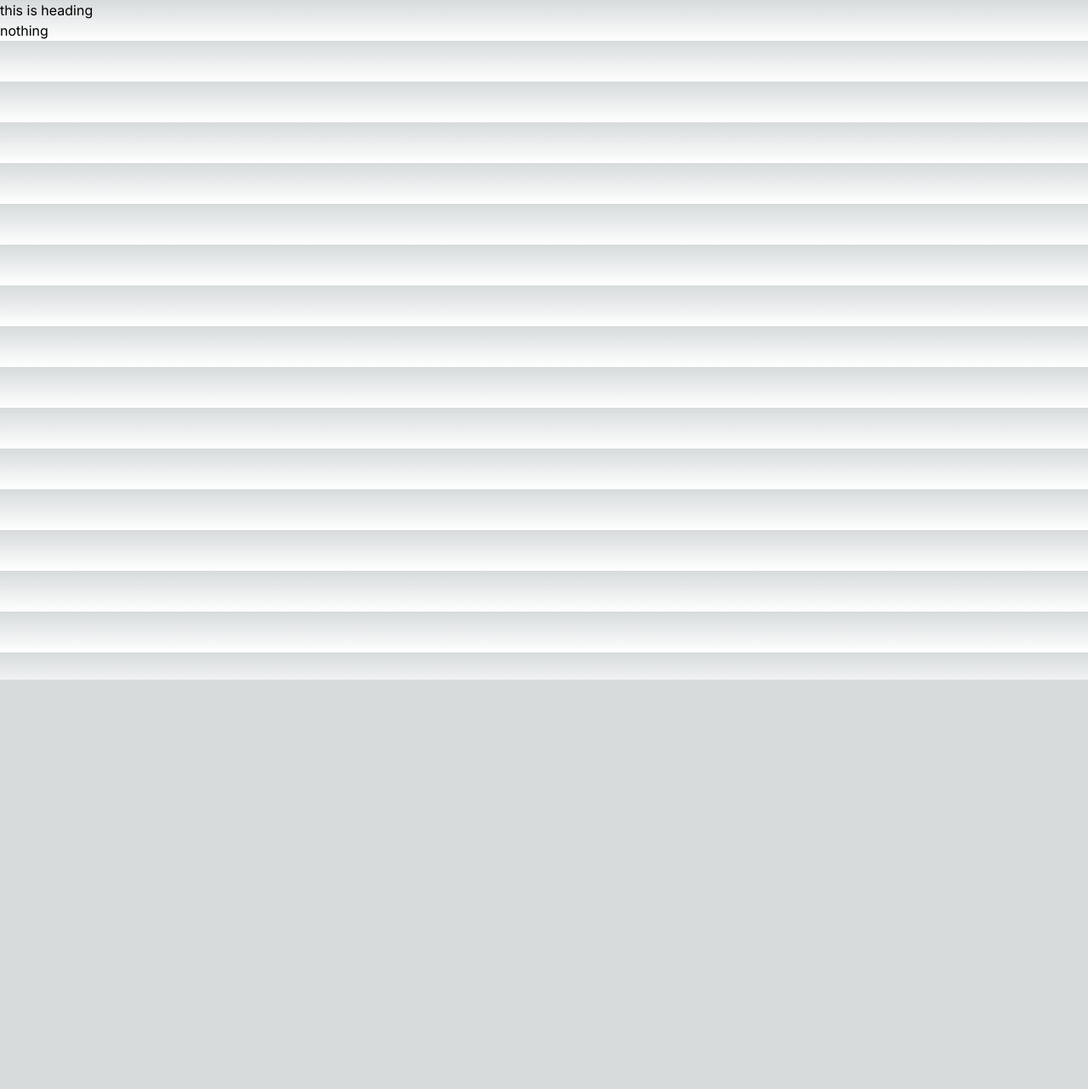
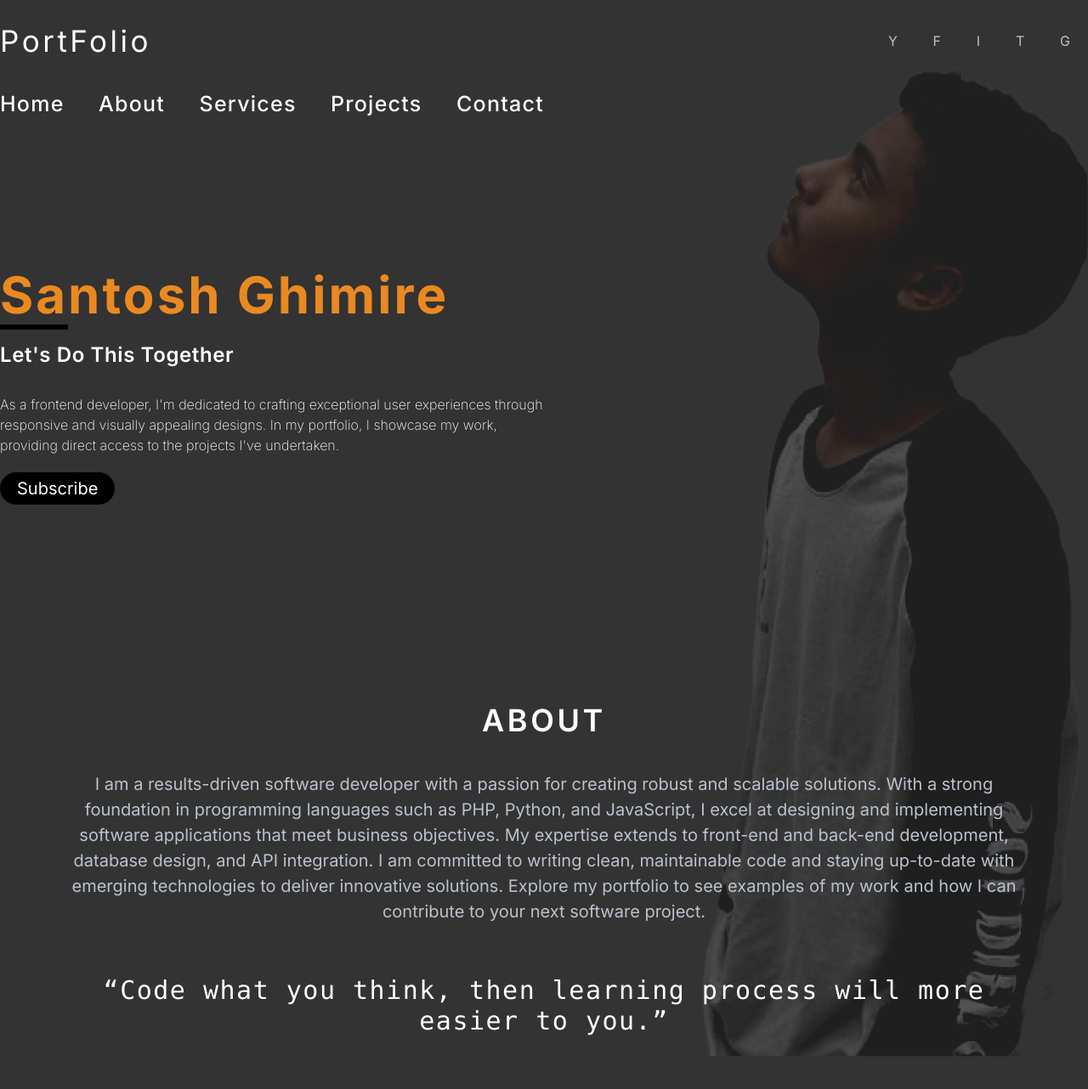
Before and after one commit to sg606618/PortFolio, a Next.js app: page / in a window 1280 px wide. Shown: the top 1282 px of the page at 85% size. Before the commit the page ends 800 px from the top, so only its background shows below. Built offline with nearby package versions, Linux system fonts and the light colour scheme.

Commit message:
completed about section

```diff
--- a/src/app/globals.css
+++ b/src/app/globals.css
@@ -17,11 +17,5 @@
 }
 
 body {
-  color: rgb(var(--foreground-rgb));
-  background: linear-gradient(
-      to bottom,
-      transparent,
-      rgb(var(--background-end-rgb))
-    )
-    rgb(var(--background-start-rgb));
+  background: #333333;
 }
--- a/src/app/layout.tsx
+++ b/src/app/layout.tsx
@@ -16,6 +16,9 @@ export default function RootLayout({
 }) {
   return (
     <html lang="en">
+      <head>
+        <title>Santosh Ghimire | PortFolio</title>
+      </head>
       <body className={inter.className}>{children}</body>
     </html>
   )
--- a/src/app/page.tsx
+++ b/src/app/page.tsx
@@ -1,12 +1,24 @@
-import Image from 'next/image'
+import About from "@/components/About";
+import Background from "@/components/Background";
+import Header from "@/components/Header/Header";
+import NavBar from "@/components/Header/NavBar";
+import Services from "@/components/Services";
+import Slogan from "@/components/Slogan";
 
 export default function Home() {
   return (
     <>
-    <div className="container">
-      <h1>this is heading</h1>
-      <h1>nothing</h1>
-    </div>
+      <div className="container mx-auto md:px-0 px-3 relative">
+        <header>
+          <Header />
+          <NavBar />
+        </header>
+        <main>
+          <Slogan />
+          <Background />
+          <About />
+        </main>
+      </div>
     </>
-  )
+  );
 }
--- /dev/null
+++ b/src/assets/images/index.ts
@@ -0,0 +1 @@
+export { default as ProfileImage } from "./ProfileImage.png";
--- /dev/null
+++ b/src/components/About.tsx
@@ -0,0 +1,27 @@
+import React from "react";
+
+const About = () => {
+  return (
+    <>
+      <div className="container items-center px-20 flex flex-col my-20 mb-40">
+        <h1 className="font-semibold tracking-widest text-white text-4xl uppercase">
+          ABOUT
+        </h1>
+        <p className="my-10 text-[20px] text-center text-light">
+          I am a results-driven software developer with a passion for creating
+          robust and scalable solutions. With a strong foundation in programming
+          languages such as PHP, Python, and JavaScript, I excel at designing
+          and implementing software applications that meet business objectives.
+          My expertise extends to front-end and back-end development, database
+          design, and API integration. I am committed to writing clean,
+          maintainable code and staying up-to-date with emerging technologies to
+          deliver innovative solutions. Explore my portfolio to see examples of
+          my work and how I can contribute to your next software project.
+        </p>
+        <code className="text-3xl text-center text-semibold text-white tracking-wider my-5">“Code what you think, then learning process will more easier to you.”</code>
+      </div>
+    </>
+  );
+};
+
+export default About;
--- /dev/null
+++ b/src/components/Background.tsx
@@ -0,0 +1,18 @@
+import ProfileImg from "next/image";
+import React from "react";
+
+const Background = () => {
+  return (
+    <>
+      <div className="absolute top-0 right-0 -z-20">
+        <img
+          src={"./images/ProfileImage.png"}
+          alt="profile image"
+          className="saturate-100 grayscale-[20%] contrast-150 brightness-50"
+        />
+      </div>
+    </>
+  );
+};
+
+export default Background;
--- /dev/null
+++ b/src/components/Footer/Footer.tsx
@@ -0,0 +1,13 @@
+import React from "react";
+
+const Footer = () => {
+  return (
+    <>
+      <footer>
+        this is footer
+      </footer>
+    </>
+  );
+};
+
+export default Footer;
--- /dev/null
+++ b/src/components/Header/Header.tsx
@@ -0,0 +1,21 @@
+import Link from "next/link";
+import React from "react";
+
+const Header = () => {
+  return (
+    <>
+      <header className="flex justify-between items-center py-8 text-white">
+        <Link href="/" className="text-2xl sm:text-[35px] tracking-widest">PortFolio</Link>
+        <ul className="flex justify-around min-w-[5rem] sm:w-[20%] text-light">
+          <Link href="https://www.youtube.com"><li>Y</li></Link>
+          <Link href="https://www.facebook.com"><li>F</li></Link>
+          <Link href="https://www.instagram.com"><li>I</li></Link>
+          <Link href="https://www.twitter.com"><li>T</li></Link>
+          <Link href="https://www.github.com"><li>G</li></Link>
+        </ul>
+      </header>
+    </>
+  );
+};
+
+export default Header;
--- /dev/null
+++ b/src/components/Header/NavBar.tsx
@@ -0,0 +1,23 @@
+import Link from "next/link";
+import React from "react";
+
+const NavBar = () => {
+  const navbarLists = ["Home", "About", "Services", "Projects", "Contact"];
+
+  return (
+    <>
+      <nav className="flex justify-between items-center py-3">
+        <ul className="flex justify-between items-center min-w-[20rem] lg:w-[50%] w-full font-medium text-xl sm:text-[25px] text-white tracking-wider">
+          {navbarLists.map((items, index) => (
+            <>
+              <li>{items}</li>
+            </>
+          ))}
+        </ul>
+        <input type="hidden" className="hidden" />
+      </nav>
+    </>
+  );
+};
+
+export default NavBar;
--- /dev/null
+++ b/src/components/Services.tsx
@@ -0,0 +1,27 @@
+import React from 'react'
+
+const Services = () => {
+  return (
+    <>
+      <div className="container items-center px-20 flex flex-col my-20">
+        <h1 className="font-semibold tracking-widest text-white text-4xl uppercase">
+          Services
+        </h1>
+        <p className="my-10 text-[20px] text-center text-light">
+          I am a results-driven software developer with a passion for creating
+          robust and scalable solutions. With a strong foundation in programming
+          languages such as PHP, Python, and JavaScript, I excel at designing
+          and implementing software applications that meet business objectives.
+          My expertise extends to front-end and back-end development, database
+          design, and API integration. I am committed to writing clean,
+          maintainable code and staying up-to-date with emerging technologies to
+          deliver innovative solutions. Explore my portfolio to see examples of
+          my work and how I can contribute to your next software project.
+        </p>
+        <code className="text-3xl text-center text-semibold text-white tracking-wider my-5">“Code what you think, then learning process will more easier to you.”</code>
+      </div>
+    </>
+  )
+}
+
+export default Services
--- /dev/null
+++ b/src/components/Slogan.tsx
@@ -0,0 +1,47 @@
+"use client";
+
+import React from "react";
+import { TypeAnimation } from "react-type-animation";
+
+const Slogan = () => {
+  return (
+    <>
+      <div className="container w-[50%] py-3 h-[75vh] justify-center flex flex-col">
+        <h1 className="font-bold text-[60px] text-primary relative tracking-wider">
+          Santosh Ghimire
+          <div className="slightLine absolute w-20 h-[0.4rem] bg-black bottom-1"></div>
+        </h1>
+        <section className="text-[1.5rem] font-semibold text-white my-2 tracking-wide">
+          Let's Do This Together
+          <span className="ml-2 text-secondary font-bold tracking-wider">
+            <TypeAnimation
+              sequence={[
+                "EAT",
+                1000,
+                "SLEEP",
+                1000,
+                "CODE",
+                1000,
+                "REPEAT",
+                1000,
+              ]}
+              wrapper="span"
+              speed={1}
+              style={{ fontSize: "1.5rem", display: "inline-block" }}
+              repeat={Infinity}
+            />
+          </span>
+        </section>
+        <p className="text-white text-[16px] my-5 font-extralight">
+          As a frontend developer, I'm dedicated to crafting exceptional user
+          experiences through responsive and visually appealing designs. In my
+          portfolio, I showcase my work, providing direct access to the projects
+          I've undertaken.
+        </p>
+        <button className="bg-black text-white text-[20px] px-5 w-fit py-1 rounded-3xl">Subscribe</button>
+      </div>
+    </>
+  );
+};
+
+export default Slogan;
--- a/tailwind.config.ts
+++ b/tailwind.config.ts
@@ -9,9 +9,13 @@ const config: Config = {
   theme: {
     extend: {
       backgroundImage: {
-        'gradient-radial': 'radial-gradient(var(--tw-gradient-stops))',
-        'gradient-conic':
-          'conic-gradient(from 180deg at 50% 50%, var(--tw-gradient-stops))',
+
+      },
+      colors: {
+        'background': '#333333',
+        'primary': '#EB8921',
+        'secondary': '#F5AD28',
+        'light': '#BAC2CD'
       },
     },
   },
```
Also changed, not shown: public/images/ProfileImage.png (added), src/assets/images/ProfileImage.png (added).
